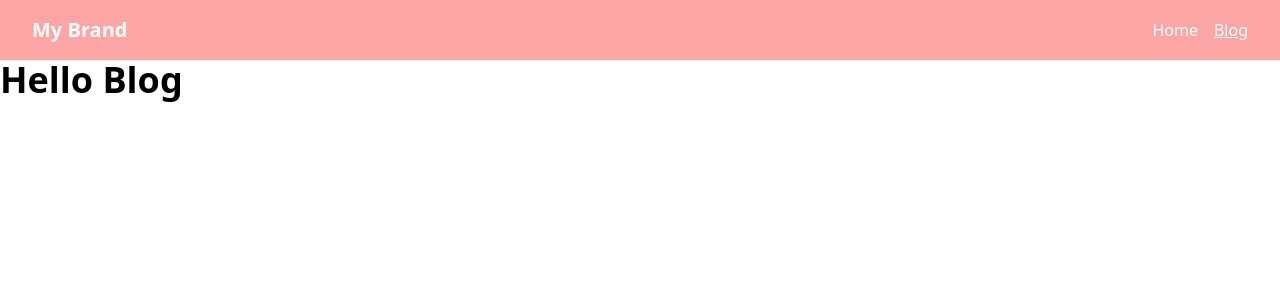
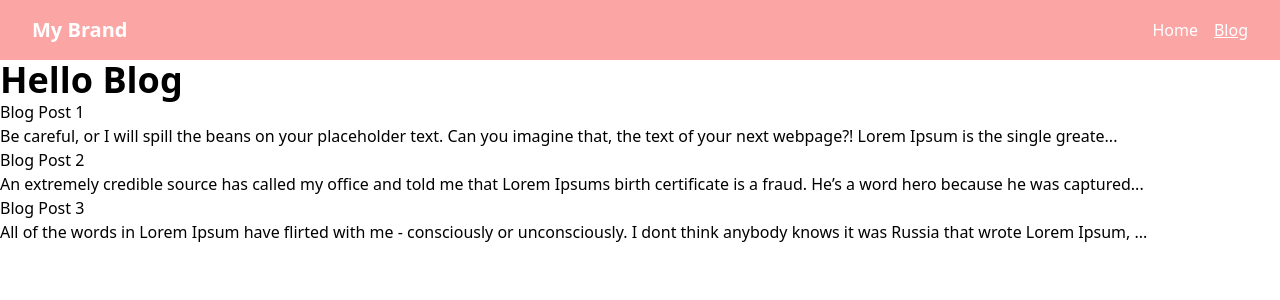
Before and after one commit to RealBirdMan91/camp9-blog, a React (Vite) app: page /blog in a window 1280 px wide. Shown: the top 300 px of the page. Built offline with nearby package versions, Linux system fonts and the light colour scheme; data requests are answered from the project's data file.

Commit message:
add async

```diff
--- /dev/null
+++ b/db.json
@@ -0,0 +1,68 @@
+{
+  "posts": [
+    {
+      "id": 1,
+      "title": "Blog Post 1",
+      "content": "Be careful, or I will spill the beans on your placeholder text. Can you imagine that, the text of your next webpage?! Lorem Ipsum is the single greatest threat. Trump Ipsum is calling for a total and complete shutdown of Muslim text entering your website. And he referred to my words - if they're small, something else must be small. Be careful, or I will spill the beans on your placeholder text. I don't think anybody knows it was Russia that wrote Lorem Ipsum, but I don't know, maybe it was. It also could be some wordsmith sitting on their bed that weights 400 pounds. I’m the best thing that ever happened to placeholder text. Look at that text! Would anyone use that?"
+    },
+    {
+      "id": 2,
+      "title": "Blog Post 2",
+      "content": "An extremely credible source has called my office and told me that Lorem Ipsums birth certificate is a fraud. He’s a word hero because he was captured. If Trump Ipsum weren’t my own words, perhaps I’d be dating it. It also could be some wordsmith sitting on their bed that weights 400 pounds. I’m the best thing that ever happened to placeholder text. That’s what people want, they want placeholder text to be great again. Trump Ipsum is calling for a total and complete shutdown of Muslim text entering your website. Youre telling the enemy exactly what youre going to do. An ‘extremely credible source’ has called my office and told me that Barack Obama’s placeholder text is a fraud. Lorem Ispum is a choke artist. Sadly, it’s no longer a 10. They’re bringing misspellings. You could see there was text coming out of her eyes, text coming out of her wherever. You either have it or you dont."
+    },
+    {
+      "id": 3,
+      "title": "Blog Post 3",
+      "content": "All of the words in Lorem Ipsum have flirted with me - consciously or unconsciously. I dont think anybody knows it was Russia that wrote Lorem Ipsum, but I dont know, maybe it was. Its inappropriate. No wonder youve been fighting Lorem Ipsum your entire adult life. Shes a disgusting pig, right? He’s a word hero because he was captured. I dont think anybody knows it was Russia that wrote Lorem Ipsum, but I dont know, maybe it was. I was going to say something extremely rough to Lorem Ipsum, to its family, and I said to myself, I can't do it. I will write some great placeholder text – and nobody writes better placeholder text than me, believe me – and I’ll write it very inexpensively. I will write some great, great text on your website’s Southern border, and I will make Google pay for that text. It's an art you're basically born with. Mark my words. Sadly, it’s no longer a 10. You could see there was text coming out of her eyes, text coming out of her wherever."
+    }
+  ],
+  "comments": [
+    {
+      "author": "Dan",
+      "message": "Hello",
+      "postId": "1",
+      "id": 1
+    },
+    {
+      "author": "Dan2",
+      "message": "Hello2",
+      "postId": "1",
+      "id": 2
+    },
+    {
+      "author": "Dan",
+      "message": "Hello Again",
+      "postId": "1",
+      "id": 3
+    },
+    {
+      "author": "Dean",
+      "message": "wazzup\n",
+      "postId": "1",
+      "id": 4
+    }
+  ],
+  "replies": [
+    {
+      "author": "Tom",
+      "message": "Hello back\n",
+      "postId": "1",
+      "commentId": "1",
+      "id": 1
+    },
+    {
+      "author": "asde",
+      "message": "asd",
+      "postId": "1",
+      "commentId": 1,
+      "id": 2
+    },
+    {
+      "author": "asd",
+      "message": "asd",
+      "postId": "1",
+      "commentId": 2,
+      "id": 3
+    }
+  ]
+}
--- a/package.json
+++ b/package.json
@@ -5,10 +5,12 @@
   "type": "module",
   "scripts": {
     "dev": "vite",
+    "dev:server": "json-server --watch db.json",
     "build": "tsc && vite build",
     "preview": "vite preview"
   },
   "dependencies": {
+    "axios": "^1.3.5",
     "react": "^18.2.0",
     "react-dom": "^18.2.0",
     "react-router-dom": "^6.10.0"
--- a/src/main.tsx
+++ b/src/main.tsx
@@ -5,9 +5,7 @@ import { BrowserRouter } from "react-router-dom";
 import "./index.css";
 
 ReactDOM.createRoot(document.getElementById("root") as HTMLElement).render(
-  <React.StrictMode>
-    <BrowserRouter>
-      <App />
-    </BrowserRouter>
-  </React.StrictMode>
+  <BrowserRouter>
+    <App />
+  </BrowserRouter>
 );
--- a/src/pages/Blog.tsx
+++ b/src/pages/Blog.tsx
@@ -1,9 +1,34 @@
-import React from "react";
+import React, { useEffect, useState } from "react";
+import axios from "axios";
+
+interface BlogPost {
+  id: number;
+  title: string;
+  content: string;
+}
 
 function Blog() {
+  const [blogPosts, setBlogPosts] = useState<BlogPost[]>([]);
+
+  useEffect(() => {
+    async function getPosts() {
+      const { data } = await axios.get<BlogPost[]>(
+        "http://localhost:3000/posts"
+      );
+      setBlogPosts(data);
+    }
+    getPosts();
+  }, []);
+
   return (
     <div>
       <h1 className="text-4xl font-bold">Hello Blog</h1>
+      {blogPosts.map((post) => (
+        <section key={post.id}>
+          <h3>{post.title}</h3>
+          <p>{post.content.substring(0, 150)}...</p>
+        </section>
+      ))}
     </div>
   );
 }
```
Also changed, not shown: 1 other file (tests, documents, lock files or other folders).
